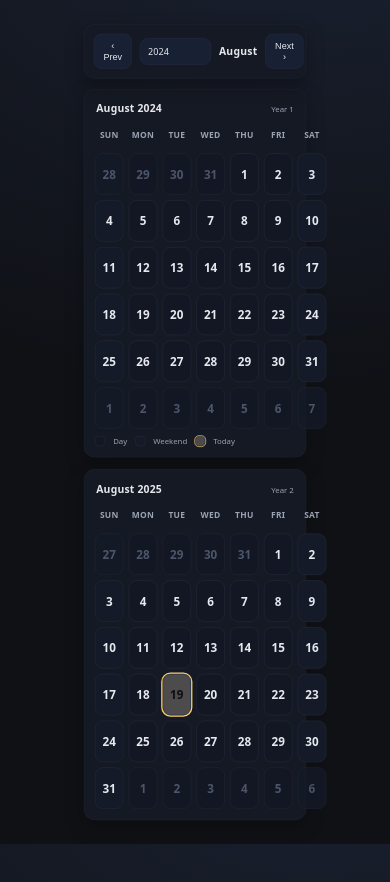
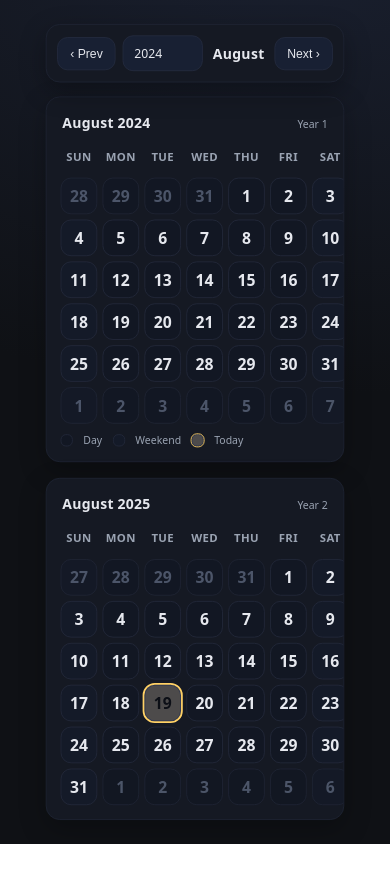
Before and after one commit to kimslawson/month-to-month, a plain HTML site: page index.html in a window 390 px wide. After the commit the page ends 844 px from the top, so only its background shows below. Drawn offline with Linux system fonts and the light colour scheme.

Commit message:
Update index.html
Fix mobile controls and calendar overflow.

```diff
--- a/index.html
+++ b/index.html
@@ -16,6 +16,7 @@
       --today: #ffd166;
     }
     html, body { height: 100%; }
+    *, *::before, *::after { box-sizing: border-box; }
     body{
       margin:0; font-family: ui-sans-serif, system-ui, -apple-system, Segoe UI, Roboto, Helvetica, Arial, "Apple Color Emoji", "Segoe UI Emoji";
       background: radial-gradient(1250px 800px at 80% -10%, #1a2030 0%, var(--bg) 60%);
@@ -23,14 +24,19 @@
       padding: 24px;
       overflow: hidden; /* keep both months in view without scroll */
     }
-    .app{ width:min(1100px, 100%); }
+    /* Constrain the app strictly to the viewport content box */
+    .app{ inline-size: clamp(280px, 100%, 1100px); max-inline-size: 100%; margin-inline: auto; }
 
     .controls{
-      display:grid; grid-template-columns: auto auto 1fr auto; align-items:center; gap:12px;
+      inline-size: 100%; max-inline-size: 100%;
+      display:grid; grid-template-columns: auto auto minmax(0,1fr) auto; align-items:center; gap:12px;
       background: var(--panel); padding: 14px; border-radius: 16px; box-shadow: 0 10px 30px rgba(0,0,0,.3);
       position: sticky; top: 12px; z-index: 10; border: 1px solid #1e2433;
+      overflow: hidden; /* prevent tiny overflow from controls */
     }
     .title{
+      min-width: 0; /* allow the 1fr track to shrink */
+      overflow: hidden; text-overflow: ellipsis; white-space: nowrap;
       text-align:center; font-weight:700; letter-spacing:.4px; font-size: clamp(16px, 2.6vw, 22px);
     }
     .title small{
@@ -47,6 +53,7 @@
       padding: 10px 14px; border-radius: 12px; cursor:pointer; user-select:none;
       transition: transform .06s ease, border-color .2s ease, background .2s ease, box-shadow .2s ease;
       font-size: 14px;
+      max-inline-size: 100%;
     }
     .btn:focus-visible{ outline: none; box-shadow: 0 0 0 4px var(--ring); }
     .btn:hover{ transform: translateY(-1px); border-color:#2b3550; }
@@ -58,6 +65,7 @@
       border:1px solid #242b3e; border-radius:12px;
       padding:10px 12px; min-width:110px; font: inherit; font-size:14px;
       cursor:pointer;
+      max-inline-size: 100%;
     }
     .select:focus-visible{ outline:none; box-shadow: 0 0 0 4px var(--ring); }
     .select:hover{ border-color:#2b3550; }
@@ -66,15 +74,17 @@
     .pair.two{ grid-template-columns: 1fr 1fr; }
 
     .calendar{
+      inline-size: 100%; max-inline-size: 100%;
       background: var(--panel); border-radius: 16px; padding: 16px; border: 1px solid #1e2433;
       box-shadow: 0 10px 30px rgba(0,0,0,.25);
       container-type: inline-size; /* enables container-query sizing of text */
+      overflow: hidden; /* ensure rounded corners clip children */
     }
     .cal-head{ display:flex; align-items:baseline; justify-content:space-between; margin: 2px 2px 10px; }
     .cal-head h2{ margin:0; font-size: clamp(16px, 2.4vw, 22px); font-weight: 700; letter-spacing:.3px; }
     .cal-head .sub{ color: var(--muted); font-weight:500; font-size: 12px; }
 
-    .grid{ display:grid; grid-template-columns: repeat(7, 1fr); gap: 8px; }
+    .grid{ display:grid; grid-template-columns: repeat(7, 1fr); gap: 8px; inline-size: 100%; }
     .cell, .dow{
       border-radius: 12px; text-align:center; padding: 10px 0; border: 1px dashed transparent;
     }
@@ -99,6 +109,13 @@
     .pill{ width: 14px; height:14px; border-radius: 6px; display:inline-block; border:1px solid var(--grid); background:#121723; }
     .pill.weekend{ background:#141a28; }
     .pill.today{ background:#2e3446; box-shadow: inset 0 0 0 9999px rgba(255, 209, 102, 0.15); border-color:#39415a; outline:1px solid var(--today); }
+
+    @media (max-width: 440px){
+      .controls{ gap:8px; padding:12px; }
+      .select{ min-width: 92px; }
+      .grid{ gap: 6px; }
+      .cell, .dow{ padding: 8px 0; }
+    }
 
     @media (min-width: 900px){
       /* retain slightly larger padding on wide screens */
```
